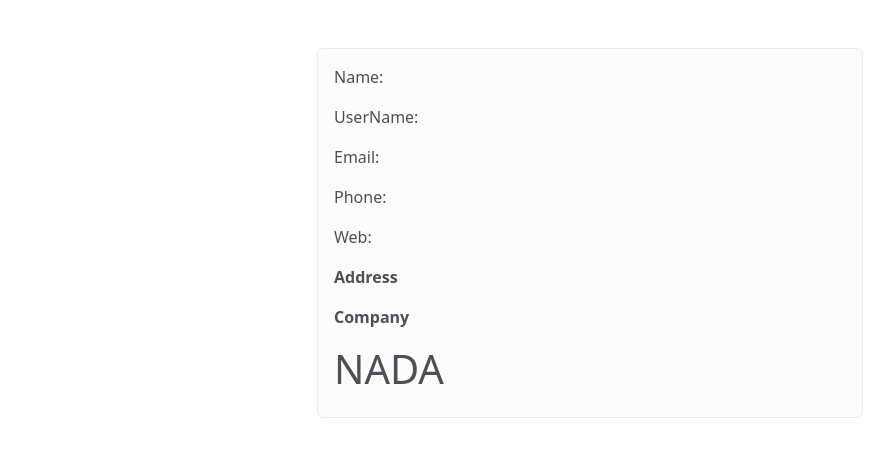
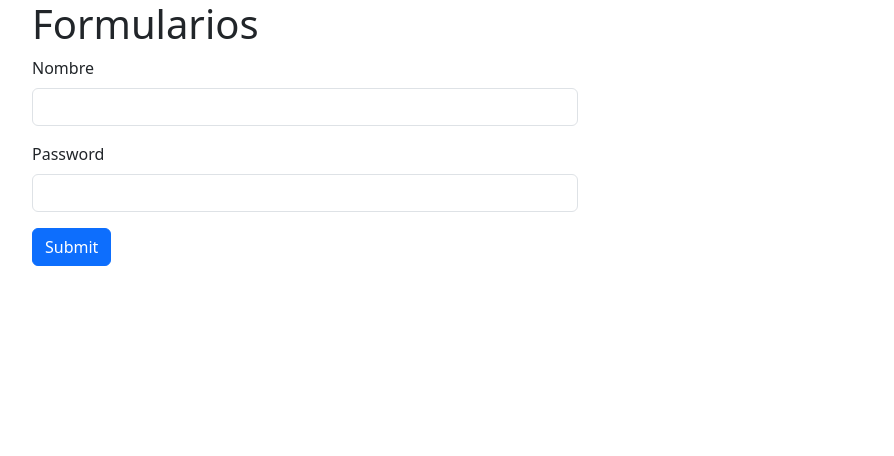
Before and after one commit to dodoVelasquez/React, a React (Vite) app: page / in a window 1280 px wide. Shown: the top 456 px of the page, without its empty margins (50-944 px from the left). Built offline with nearby package versions, Linux system fonts and the light colour scheme; no server answers.

Commit message:
Clase 3 - calculator

```diff
--- a/src/App.jsx
+++ b/src/App.jsx
@@ -19,7 +19,7 @@ function App() {
 } */
 
 
-// Clase 2
+/* // Clase 2
 import Renderizacion from "./Clase2/Renderizacion";
 import Props from "./Clase2/Props";
 import States from "./Clase2/States";
@@ -30,7 +30,7 @@ import Desafio1 from "./Clase2/Desafios/Desafio1";
 import Desafio2 from "./Clase2/Desafios/Desafio2";
 
 function App() {
-  /* Desmotaje de componente */
+  // // Desmotaje de componente
   // const [visible, setVisible] = useState(true);
   // const desmontarComponente = () => {
   //   setVisible(false);
@@ -38,16 +38,30 @@ function App() {
 
   return (
     <>
-      {/* <Renderizacion /> */}
-      {/* <Props texto1={"Hola"} texto2={"como estas?"} edad={30} /> */}
-      {/* <States/> */}
-      {/* <Eventos/> */}
-      {/* <CicloDeVida />
+      {// <Renderizacion /> }
+      {// <Props texto1={"Hola"} texto2={"como estas?"} edad={30} />}
+      {// <States/> }
+      {// <Eventos/> }
+      {// <CicloDeVida />
       <h2>Desmotaje de Componente</h2>
       {visible ? <CicloDeVida /> : ""}
-      <button className="btn btn-secondary" onClick={desmontarComponente}>Desmontar Componente</button> */}
-      {/* <Desafio1/> */}
-      <Desafio2/>
+      <button className="btn btn-secondary" onClick={desmontarComponente}>Desmontar Componente</button> }
+      {// <Desafio1/> }
+      {// <Desafio2/> }
+    </>
+  );
+}*/
+
+
+// Clase 3
+import Calculator from "./Clase3/Calculator";
+import Formularios from "./Clase3/Formularios";
+
+function App() {
+  return (
+    <>
+      {/*<Calculator />*/}
+      <Formularios/>
     </>
   );
 }
--- /dev/null
+++ b/src/Clase3/Calculator.jsx
@@ -0,0 +1,35 @@
+import { useState } from "react";
+import CurrencyField from "./CurrencyField";
+
+const Calculator = () => {
+    const [value, setValue] = useState(0);
+    const [divisa, setDivisa] = useState("");
+    const cotizacion = 7.5;
+
+    const handleUSDChange = (value) => {
+        setValue(value);
+        setDivisa("USD");
+    }
+
+    const handlePesoChange = (value) => {
+        setValue(value);
+        setDivisa("QUET");
+    }
+
+    const usdValue = divisa === "QUET" ? value / cotizacion : value;
+    const quetValue = divisa === "USD" ? value * cotizacion : value;
+
+    return (
+        <div className="container my-5">
+            <div className="row">
+                <div className="col-md-4 offset-md-4">
+                    <h1>Calculadora Divisa</h1>
+                    <CurrencyField value={usdValue} divisa={"USD"} input={handleUSDChange} />
+                    <CurrencyField value={quetValue} divisa={"Quetzal"} input={handlePesoChange} />
+                </div>
+            </div>
+        </div>
+    )
+}
+
+export default Calculator;
--- /dev/null
+++ b/src/Clase3/CurrencyField.jsx
@@ -0,0 +1,10 @@
+const CurrencyField = ({divisa, value, input}) => {
+    return (
+        <div className="mb-3 shadow p-3 bg-body-tertiary rounded">
+            <label className="form-label">{divisa}</label>
+            <input type="text" className="form-control" value={value} onInput={(e) => input(e.target.value)} />
+        </div>
+    )
+}
+
+export default CurrencyField;
--- /dev/null
+++ b/src/Clase3/Formularios.jsx
@@ -0,0 +1,24 @@
+const Formularios = () => {
+    return (
+        <div className="container">
+            <div className="row">
+                <div className="col-md-6">
+                    <h1>Formularios</h1>
+                    <form>
+                        <div className="mb-3">
+                            <label className="form-label">Nombre</label>
+                            <input type="text" className="form-control"/>
+                        </div>
+                        <div className="mb-3">
+                            <label className="form-label">Password</label>
+                            <input type="text" className="form-control" />
+                        </div>
+                        <button type="submit" className="btn btn-primary">Submit</button>
+                    </form>
+                </div>
+            </div>
+        </div>
+    )
+}
+
+export default Formularios;
```
Also changed, not shown: src/Clase3/Clase3.jsx (deleted, +0 -8 lines).
